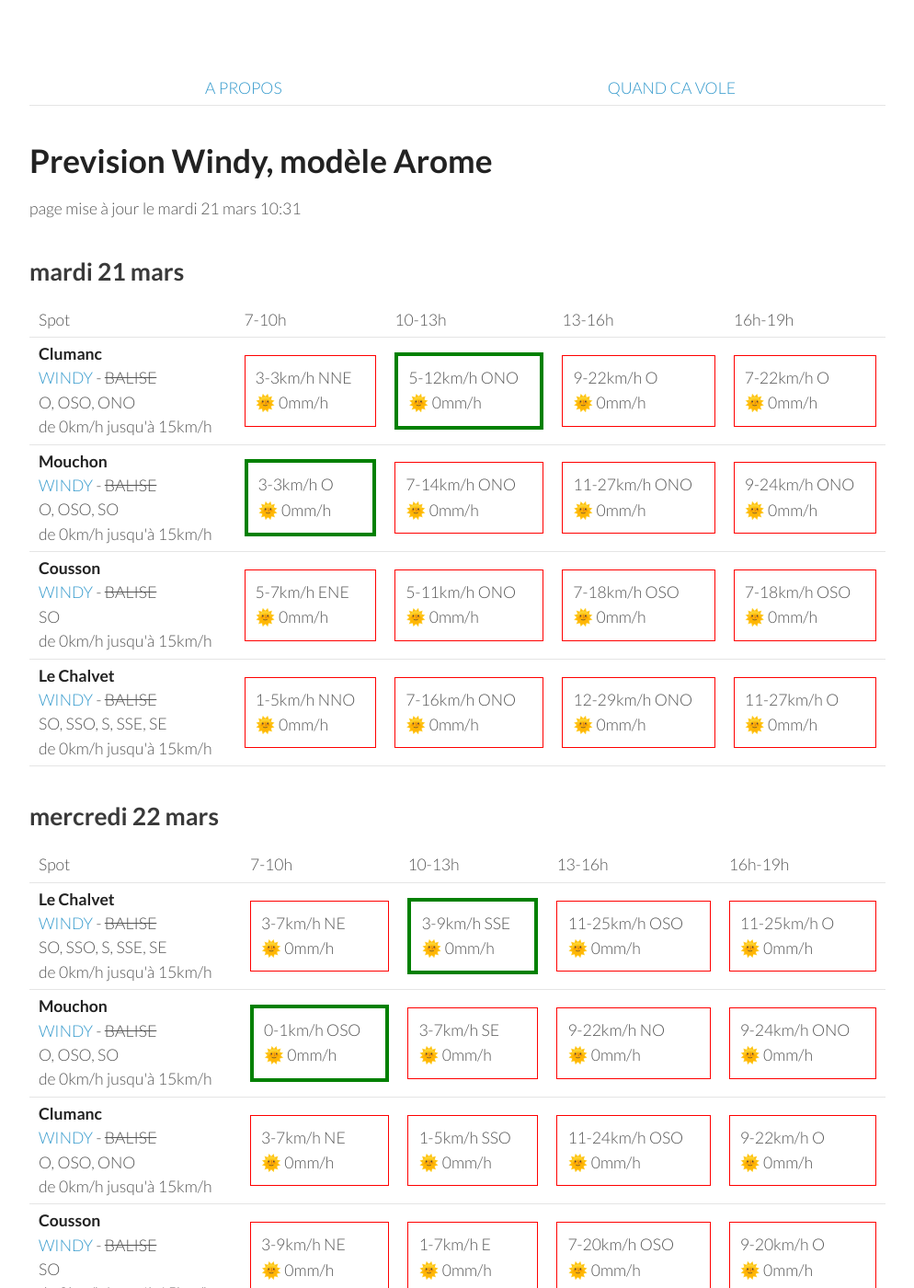
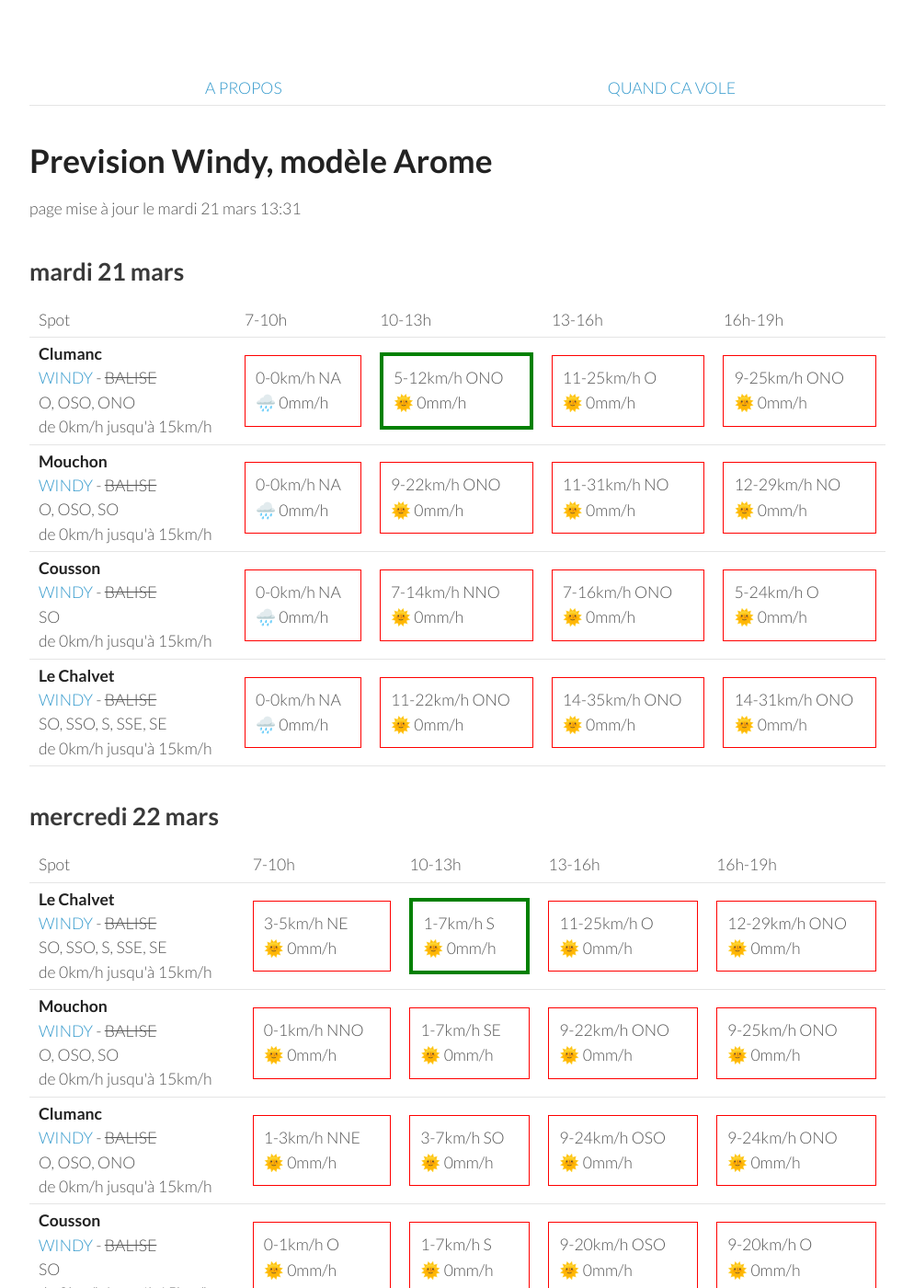
Before and after one commit to parapente-dans-le-nord/parapente-dans-le-nord.github.io, a Jekyll site: the page built from serre_poncon.markdown, in a window 1280 px wide and 1400 px high. Shown: the whole window at 92% size, without its empty margins (26-1020 px from the left). Built offline with Jekyll 4.4.1, drawn with Linux system fonts in a browser that asks for light colours.

Commit message:
update index.markdown

```diff
--- a/serre_poncon.markdown
+++ b/serre_poncon.markdown
@@ -7,7 +7,7 @@ title:  "Tous les spots"
 {: .links}
 
 # Prevision Windy, modèle Arome
-page mise à jour le mardi 21 mars 10:31
+page mise à jour le mardi 21 mars 13:31
 
 ## mardi 21 mars
 
@@ -24,41 +24,37 @@ page mise à jour le mardi 21 mars 10:31
 <tr>
         <td><strong>Clumanc</strong><br><a href="https://windy.com/44.027/6.402?43.914,6.403,10,m:eSxaglP">WINDY</a> - <span class="no-balise"> BALISE </span><br> <span class="vent-favorable">O, OSO, ONO</span><br><span class="force-vent">de 0km/h jusqu'à 15km/h</span> </td>
 
-            <td><div class="not-flyable"><p>3-3km/h NNE</p><p>🌞 0mm/h</p></div></td>
+            <td><div class="not-flyable"><p>0-0km/h NA</p><p>🌧️ 0mm/h</p></div></td>
             <td><div class="flyable"><p>5-12km/h ONO</p><p>🌞 0mm/h</p></div></td>
-            <td><div class="not-flyable"><p>9-22km/h O</p><p>🌞 0mm/h</p></div></td>
-            <td><div class="not-flyable"><p>7-22km/h O</p><p>🌞 0mm/h</p></div></td>
-
+            <td><div class="not-flyable"><p>11-25km/h O</p><p>🌞 0mm/h</p></div></td>
+            <td><div class="not-flyable"><p>9-25km/h ONO</p><p>🌞 0mm/h</p></div></td>
 
     </tr>
 <tr>
         <td><strong>Mouchon</strong><br><a href="https://windy.com/43.992/6.424?43.878,6.425,10,m:eSuaglR">WINDY</a> - <span class="no-balise"> BALISE </span><br> <span class="vent-favorable">O, OSO, SO</span><br><span class="force-vent">de 0km/h jusqu'à 15km/h</span> </td>
 
-            <td><div class="flyable"><p>3-3km/h O</p><p>🌞 0mm/h</p></div></td>
-            <td><div class="not-flyable"><p>7-14km/h ONO</p><p>🌞 0mm/h</p></div></td>
-            <td><div class="not-flyable"><p>11-27km/h ONO</p><p>🌞 0mm/h</p></div></td>
-            <td><div class="not-flyable"><p>9-24km/h ONO</p><p>🌞 0mm/h</p></div></td>
-
+            <td><div class="not-flyable"><p>0-0km/h NA</p><p>🌧️ 0mm/h</p></div></td>
+            <td><div class="not-flyable"><p>9-22km/h ONO</p><p>🌞 0mm/h</p></div></td>
+            <td><div class="not-flyable"><p>11-31km/h NO</p><p>🌞 0mm/h</p></div></td>
+            <td><div class="not-flyable"><p>12-29km/h NO</p><p>🌞 0mm/h</p></div></td>
 
     </tr>
 <tr>
         <td><strong>Cousson</strong><br><a href="https://windy.com/44.054/6.240?43.940,6.241,10,m:eSAaglz">WINDY</a> - <span class="no-balise"> BALISE </span><br> <span class="vent-favorable">SO</span><br><span class="force-vent">de 0km/h jusqu'à 15km/h</span> </td>
 
-            <td><div class="not-flyable"><p>5-7km/h ENE</p><p>🌞 0mm/h</p></div></td>
-            <td><div class="not-flyable"><p>5-11km/h ONO</p><p>🌞 0mm/h</p></div></td>
-            <td><div class="not-flyable"><p>7-18km/h OSO</p><p>🌞 0mm/h</p></div></td>
-            <td><div class="not-flyable"><p>7-18km/h OSO</p><p>🌞 0mm/h</p></div></td>
-
+            <td><div class="not-flyable"><p>0-0km/h NA</p><p>🌧️ 0mm/h</p></div></td>
+            <td><div class="not-flyable"><p>7-14km/h NNO</p><p>🌞 0mm/h</p></div></td>
+            <td><div class="not-flyable"><p>7-16km/h ONO</p><p>🌞 0mm/h</p></div></td>
+            <td><div class="not-flyable"><p>5-24km/h O</p><p>🌞 0mm/h</p></div></td>
 
     </tr>
 <tr>
         <td><strong>Le Chalvet</strong><br><a href="https://windy.com/43.979/6.480?43.866,6.480,10,m:eSsaglX">WINDY</a> - <span class="no-balise"> BALISE </span><br> <span class="vent-favorable">SO, SSO, S, SSE, SE</span><br><span class="force-vent">de 0km/h jusqu'à 15km/h</span> </td>
 
-            <td><div class="not-flyable"><p>1-5km/h NNO</p><p>🌞 0mm/h</p></div></td>
-            <td><div class="not-flyable"><p>7-16km/h ONO</p><p>🌞 0mm/h</p></div></td>
-            <td><div class="not-flyable"><p>12-29km/h ONO</p><p>🌞 0mm/h</p></div></td>
-            <td><div class="not-flyable"><p>11-27km/h O</p><p>🌞 0mm/h</p></div></td>
-
+            <td><div class="not-flyable"><p>0-0km/h NA</p><p>🌧️ 0mm/h</p></div></td>
+            <td><div class="not-flyable"><p>11-22km/h ONO</p><p>🌞 0mm/h</p></div></td>
+            <td><div class="not-flyable"><p>14-35km/h ONO</p><p>🌞 0mm/h</p></div></td>
+            <td><div class="not-flyable"><p>14-31km/h ONO</p><p>🌞 0mm/h</p></div></td>
 
     </tr>
 
@@ -80,39 +76,39 @@ page mise à jour le mardi 21 mars 10:31
 <tr>
         <td><strong>Le Chalvet</strong><br><a href="https://windy.com/43.979/6.480?43.866,6.480,10,m:eSsaglX">WINDY</a> - <span class="no-balise"> BALISE </span><br> <span class="vent-favorable">SO, SSO, S, SSE, SE</span><br><span class="force-vent">de 0km/h jusqu'à 15km/h</span> </td>
 
-            <td><div class="not-flyable"><p>3-7km/h NE</p><p>🌞 0mm/h</p></div></td>
-            <td><div class="flyable"><p>3-9km/h SSE</p><p>🌞 0mm/h</p></div></td>
-            <td><div class="not-flyable"><p>11-25km/h OSO</p><p>🌞 0mm/h</p></div></td>
+            <td><div class="not-flyable"><p>3-5km/h NE</p><p>🌞 0mm/h</p></div></td>
+            <td><div class="flyable"><p>1-7km/h S</p><p>🌞 0mm/h</p></div></td>
             <td><div class="not-flyable"><p>11-25km/h O</p><p>🌞 0mm/h</p></div></td>
+            <td><div class="not-flyable"><p>12-29km/h ONO</p><p>🌞 0mm/h</p></div></td>
 
 
     </tr>
 <tr>
         <td><strong>Mouchon</strong><br><a href="https://windy.com/43.992/6.424?43.878,6.425,10,m:eSuaglR">WINDY</a> - <span class="no-balise"> BALISE </span><br> <span class="vent-favorable">O, OSO, SO</span><br><span class="force-vent">de 0km/h jusqu'à 15km/h</span> </td>
 
-            <td><div class="flyable"><p>0-1km/h OSO</p><p>🌞 0mm/h</p></div></td>
-            <td><div class="not-flyable"><p>3-7km/h SE</p><p>🌞 0mm/h</p></div></td>
-            <td><div class="not-flyable"><p>9-22km/h NO</p><p>🌞 0mm/h</p></div></td>
-            <td><div class="not-flyable"><p>9-24km/h ONO</p><p>🌞 0mm/h</p></div></td>
+            <td><div class="not-flyable"><p>0-1km/h NNO</p><p>🌞 0mm/h</p></div></td>
+            <td><div class="not-flyable"><p>1-7km/h SE</p><p>🌞 0mm/h</p></div></td>
+            <td><div class="not-flyable"><p>9-22km/h ONO</p><p>🌞 0mm/h</p></div></td>
+            <td><div class="not-flyable"><p>9-25km/h ONO</p><p>🌞 0mm/h</p></div></td>
 
 
     </tr>
 <tr>
         <td><strong>Clumanc</strong><br><a href="https://windy.com/44.027/6.402?43.914,6.403,10,m:eSxaglP">WINDY</a> - <span class="no-balise"> BALISE </span><br> <span class="vent-favorable">O, OSO, ONO</span><br><span class="force-vent">de 0km/h jusqu'à 15km/h</span> </td>
 
-            <td><div class="not-flyable"><p>3-7km/h NE</p><p>🌞 0mm/h</p></div></td>
-            <td><div class="not-flyable"><p>1-5km/h SSO</p><p>🌞 0mm/h</p></div></td>
-            <td><div class="not-flyable"><p>11-24km/h OSO</p><p>🌞 0mm/h</p></div></td>
-            <td><div class="not-flyable"><p>9-22km/h O</p><p>🌞 0mm/h</p></div></td>
+            <td><div class="not-flyable"><p>1-3km/h NNE</p><p>🌞 0mm/h</p></div></td>
+            <td><div class="not-flyable"><p>3-7km/h SO</p><p>🌞 0mm/h</p></div></td>
+            <td><div class="not-flyable"><p>9-24km/h OSO</p><p>🌞 0mm/h</p></div></td>
+            <td><div class="not-flyable"><p>9-24km/h ONO</p><p>🌞 0mm/h</p></div></td>
 
 
     </tr>
 <tr>
         <td><strong>Cousson</strong><br><a href="https://windy.com/44.054/6.240?43.940,6.241,10,m:eSAaglz">WINDY</a> - <span class="no-balise"> BALISE </span><br> <span class="vent-favorable">SO</span><br><span class="force-vent">de 0km/h jusqu'à 15km/h</span> </td>
 
-            <td><div class="not-flyable"><p>3-9km/h NE</p><p>🌞 0mm/h</p></div></td>
-            <td><div class="not-flyable"><p>1-7km/h E</p><p>🌞 0mm/h</p></div></td>
-            <td><div class="not-flyable"><p>7-20km/h OSO</p><p>🌞 0mm/h</p></div></td>
+            <td><div class="not-flyable"><p>0-1km/h O</p><p>🌞 0mm/h</p></div></td>
+            <td><div class="not-flyable"><p>1-7km/h S</p><p>🌞 0mm/h</p></div></td>
+            <td><div class="not-flyable"><p>9-20km/h OSO</p><p>🌞 0mm/h</p></div></td>
             <td><div class="not-flyable"><p>9-20km/h O</p><p>🌞 0mm/h</p></div></td>
 
 
```
